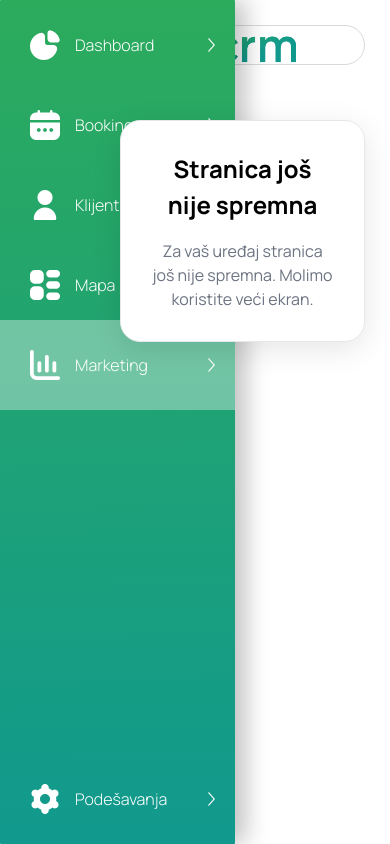
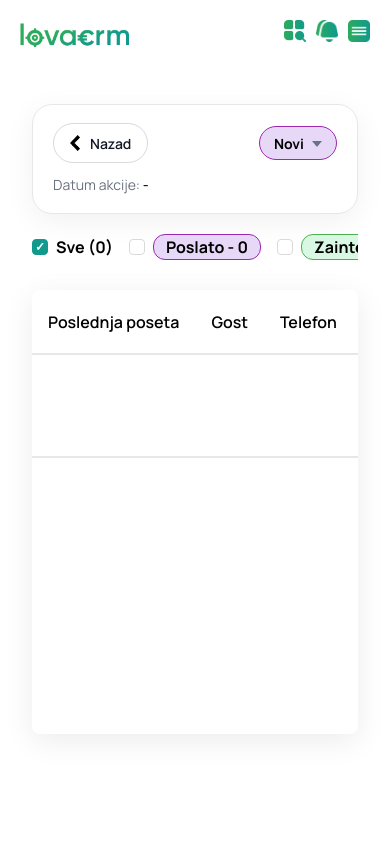
Before and after one commit to olbat1os/crm-, a FastAPI app: template templates/reactivation_detail.html in a window 390 px wide. Run offline with FastAPI, Linux system fonts and the light colour scheme; the template is opened without the code that fills it, so the values that code supplies are empty; some libraries are stand-ins or nearby versions.

Commit message:
Mobile: enable marketing page and reactivation detail; fix scrollbar position on mobile
Co-authored-by: Cursor <cursoragent@cursor.com>

```diff
--- a/templates/reactivation_detail.html
+++ b/templates/reactivation_detail.html
@@ -14,45 +14,32 @@
     right: 25px;
   }
 
-  /* Предупреждение для экранов меньше 900px */
-  .screen-size-warning {
-    display: none !important;
-    position: fixed;
-    top: 120px;
-    left: 120px;
-    right: 25px;
-    z-index: 100;
-    pointer-events: none;
-  }
-
-  .screen-size-warning.show {
-    display: block !important;
-  }
-
-  .screen-size-warning-content {
-    background: #FFFFFF;
-    border: 1px solid #E5E7EB;
-    border-radius: 20px;
-    padding: 30px;
-    max-width: 500px;
-    text-align: center;
-    box-shadow: 0 7px 30px rgba(0, 0, 0, 0.1);
-    pointer-events: auto;
-  }
-
-  .screen-size-warning-content h2 {
-    font-family: 'Manrope', sans-serif;
-    font-size: 24px;
-    font-weight: 700;
-    color: #000000;
-    margin-bottom: 16px;
-  }
-
-  .screen-size-warning-content p {
-    font-family: 'Manrope', sans-serif;
-    font-size: 16px;
-    color: #6B7280;
-    line-height: 1.5;
+  /* Мобильная версия: хедер и сайдбар */
+  .mobile-header { position: absolute; top: 0; left: 0; right: 0; height: 70px; background: #FFFFFF; display: none; align-items: center; z-index: 1000; }
+  .mobile-logo { position: absolute; width: 109px; height: 24px; top: 23px; left: 20px; }
+  .mobile-search-btn, .mobile-notification-btn, .mobile-menu-btn { position: absolute; width: 22px; height: 22px; top: 20px; cursor: pointer; }
+  .mobile-search-btn { right: 84px; }
+  .mobile-notification-btn { right: 52px; }
+  .mobile-menu-btn { right: 20px; }
+  .mobile-search-modal { position: fixed; top: 70px; left: 0; right: 0; background: #FFF; border-top: 1px solid #D9D9D9; padding: 20px; z-index: 999; display: none; }
+  .mobile-search-input { width: 100%; height: 40px; border: 1px solid #D9D9D9; border-radius: 20px; padding: 0 20px; font-family: 'Manrope', sans-serif; font-size: 16px; outline: none; }
+  .mobile-sidebar { position: fixed; top: 0; right: 0; width: 235px; height: 100vh; background: linear-gradient(179.27deg, #2CAB5C 0%, #11998E 100%); transition: transform 0.3s ease; z-index: 2000; overflow-y: auto; transform: translateX(100%); }
+  .mobile-sidebar.open { transform: translateX(0); }
+  .mobile-sidebar-overlay { position: fixed; top: 0; left: 0; width: 100%; height: 100%; background: rgba(0,0,0,0.5); z-index: 1500; display: none; }
+  .mobile-sidebar-overlay.show { display: block; }
+  .mobile-sidebar-content { padding: 20px; color: #FFF; }
+  .mobile-sidebar-item { display: flex; align-items: center; justify-content: space-between; height: 60px; padding: 0 20px; cursor: pointer; color: #FFF; text-decoration: none; font-family: 'Manrope', sans-serif; }
+  .mobile-sidebar-item:hover { background: rgba(255,255,255,0.1); }
+  .mobile-sidebar-arrow { width: 7px; height: 14px; }
+  @media (max-width: 768px) {
+    .mobile-header { display: flex; }
+    .sidebar { display: none !important; }
+    .logo-home { display: none !important; }
+    .search-icon { display: none !important; }
+    .notification-icon { display: none !important; }
+    .top-right { display: none !important; }
+    .main { margin: 0 !important; padding-top: 80px !important; padding-left: 0 !important; }
+    .reactivation-detail-container { position: relative !important; left: auto !important; top: auto !important; right: auto !important; margin: 0 16px 24px !important; width: calc(100% - 32px) !important; }
   }
 
   /* White background for main area on reactivation pages */
@@ -919,12 +906,27 @@
    }
  </style>
 
-<!-- Предупреждение о размере экрана -->
-<div class="screen-size-warning" id="screenSizeWarning" style="display: none;">
-  <div class="screen-size-warning-content">
-    <h2>Stranica još nije spremna</h2>
-    <p>Za vaš uređaj stranica još nije spremna. Molimo koristite veći ekran.</p>
+<!-- Mobile Header (виден только при max-width: 768px) -->
+<div class="mobile-header">
+  <img src="/static/images/logo home.png" alt="LOVACRM" class="mobile-logo">
+  <img src="/static/images/poisk.png" alt="Search" class="mobile-search-btn" onclick="toggleMobileSearchReactivation()">
+  <img src="/static/images/kolokolchik logo.png" alt="Notifications" class="mobile-notification-btn">
+  <img src="/static/images/menu.png" alt="Menu" class="mobile-menu-btn" onclick="toggleMobileSidebarReactivation()">
+</div>
+<div class="mobile-search-modal" id="mobileSearchModalReactivation">
+  <input type="text" class="mobile-search-input" placeholder="Search..." id="mobileSearchInputReactivation">
+</div>
+<div class="mobile-sidebar-overlay" id="mobileSidebarOverlayReactivation" onclick="closeMobileSidebarReactivation()"></div>
+<div class="mobile-sidebar" id="mobileSidebarReactivation">
+  <div class="mobile-sidebar-content">
+    <a href="/dashboard" class="mobile-sidebar-item"><div style="display: flex; align-items: center;"><img src="/static/images/logo dashbord.png" alt="Dashboard" style="width: 20px; height: 20px; margin-right: 15px;">Dashboard</div><img src="/static/images/strelka logo.png" alt="" class="mobile-sidebar-arrow"></a>
+    <a href="/booking" class="mobile-sidebar-item"><div style="display: flex; align-items: center;"><img src="/static/images/booking logo.png" alt="Booking" style="width: 20px; height: 20px; margin-right: 15px;">Booking</div><img src="/static/images/strelka logo.png" alt="" class="mobile-sidebar-arrow"></a>
+    <a href="/clients" class="mobile-sidebar-item"><div style="display: flex; align-items: center;"><img src="/static/images/klijenti logo.png" alt="Klijenti" style="width: 20px; height: 20px; margin-right: 15px;">Klijenti</div><img src="/static/images/strelka logo.png" alt="" class="mobile-sidebar-arrow"></a>
+    <a href="/map" class="mobile-sidebar-item"><div style="display: flex; align-items: center;"><img src="/static/images/mapa logo.png" alt="Mapa" style="width: 20px; height: 20px; margin-right: 15px;">Mapa</div><img src="/static/images/strelka logo.png" alt="" class="mobile-sidebar-arrow"></a>
+    <a href="/marketing" class="mobile-sidebar-item"><div style="display: flex; align-items: center;"><img src="/static/images/marketing logo.png" alt="Marketing" style="width: 20px; height: 20px; margin-right: 15px;">Marketing</div><img src="/static/images/strelka logo.png" alt="" class="mobile-sidebar-arrow"></a>
+    <a href="/settings" class="mobile-sidebar-item"><div style="display: flex; align-items: center;"><img src="/static/images/setting logo.png" alt="Podešavanja" style="width: 20px; height: 20px; margin-right: 15px;">Podešavanja</div><img src="/static/images/strelka logo.png" alt="" class="mobile-sidebar-arrow"></a>
   </div>
+  <img src="/static/images/logo_login.svg.png" alt="Logo" class="mobile-sidebar-logo" style="position: absolute; bottom: 20px; left: 20px; width: 136px; height: 30px;">
 </div>
 
 <div class="reactivation-detail-container">
@@ -1639,31 +1641,33 @@
 </div>
 
 <script>
-  // Проверка ширины экрана
-  function checkScreenSize() {
-    const warning = document.getElementById('screenSizeWarning');
-    const container = document.querySelector('.reactivation-detail-container');
-
-    if (!warning) return;
-
-    if (window.innerWidth <= 900) {
-      warning.style.display = 'block';
-      warning.classList.add('show');
-      if (container) container.style.display = 'none';
-    } else {
-      warning.style.display = 'none';
-      warning.classList.remove('show');
-      if (container) container.style.display = '';
+  function openMobileSidebarReactivation() {
+    var sb = document.getElementById('mobileSidebarReactivation');
+    var ov = document.getElementById('mobileSidebarOverlayReactivation');
+    if (sb) sb.classList.add('open');
+    if (ov) { ov.style.display = 'block'; ov.classList.add('show'); }
+  }
+  function closeMobileSidebarReactivation() {
+    var sb = document.getElementById('mobileSidebarReactivation');
+    var ov = document.getElementById('mobileSidebarOverlayReactivation');
+    if (sb) sb.classList.remove('open');
+    if (ov) { ov.style.display = 'none'; ov.classList.remove('show'); }
+  }
+  function toggleMobileSidebarReactivation() {
+    var sb = document.getElementById('mobileSidebarReactivation');
+    if (sb && sb.classList.contains('open')) closeMobileSidebarReactivation();
+    else openMobileSidebarReactivation();
+  }
+  function toggleMobileSearchReactivation() {
+    var m = document.getElementById('mobileSearchModalReactivation');
+    if (m) {
+      m.style.display = m.style.display === 'block' ? 'none' : 'block';
+      var inp = document.getElementById('mobileSearchInputReactivation');
+      if (inp) inp.focus();
     }
   }
-
-  // Проверка при загрузке и изменении размера окна
-  if (document.readyState === 'loading') {
-    document.addEventListener('DOMContentLoaded', checkScreenSize);
-  } else {
-    // DOM уже загружен
-    checkScreenSize();
-  }
-  window.addEventListener('resize', checkScreenSize);
+  window.toggleMobileSidebarReactivation = toggleMobileSidebarReactivation;
+  window.closeMobileSidebarReactivation = closeMobileSidebarReactivation;
+  window.toggleMobileSearchReactivation = toggleMobileSearchReactivation;
 </script>
 {% endblock %}
```
Also changed, not shown: templates/marketing.html (+90 -51 lines).
